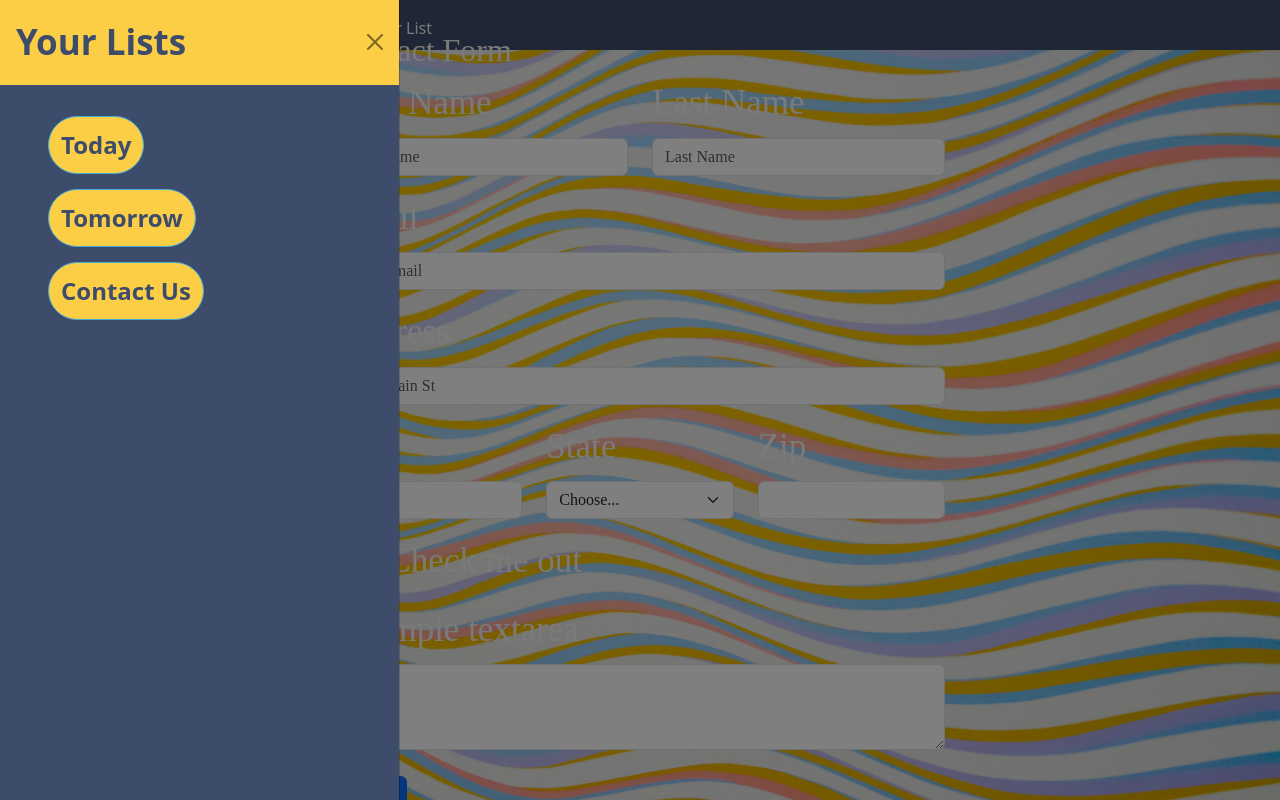
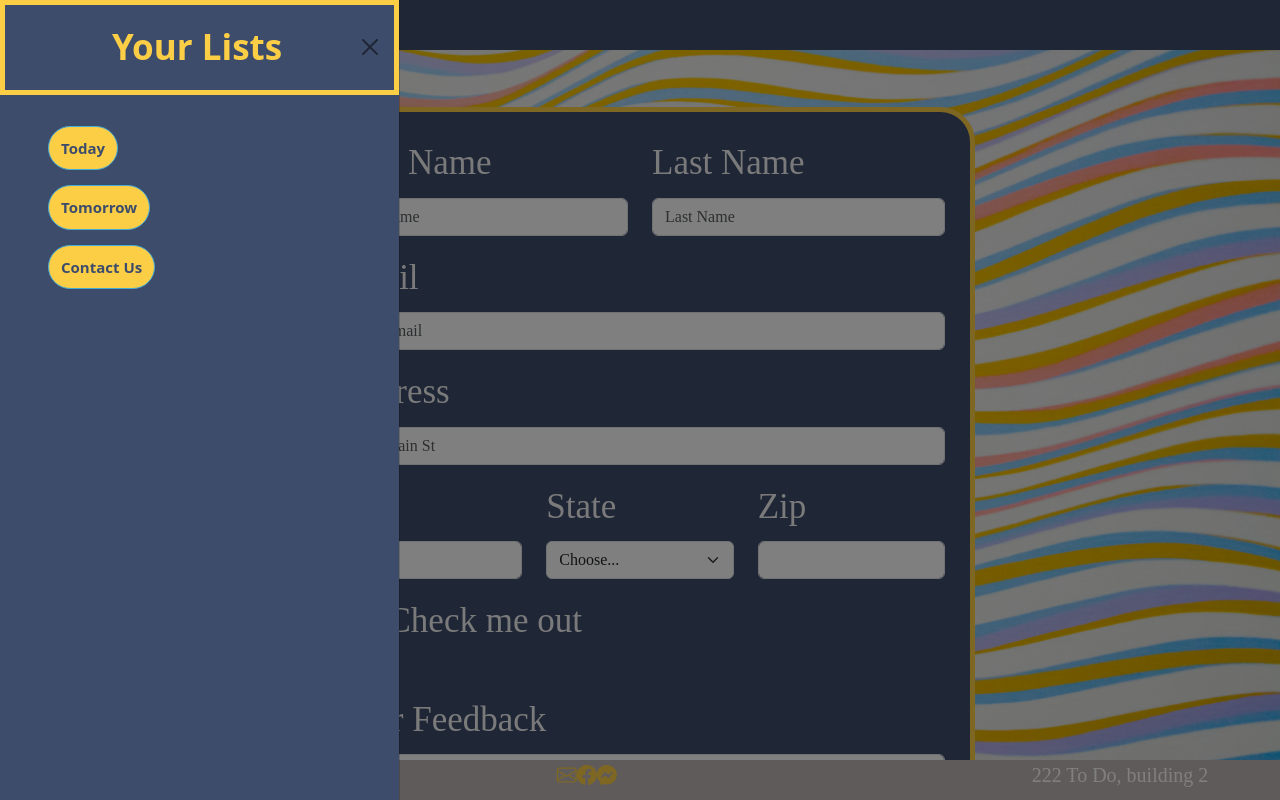
Before and after one commit to ReyesLawson/TODOLIST, a React (Create React App) app: page /contactpage in a window 1280 px wide. Both pictures are taken after a click on the button "Pick your List". Shown: the top 800 px of the page. Built offline with nearby package versions, Linux system fonts and the light colour scheme.

Commit message:
added footer

```diff
--- a/src/App.css
+++ b/src/App.css
@@ -9,6 +9,6 @@ main{
   background-image:url(../public/images/to-doBackground.jpg);
   color:whitesmoke;
   background-size: cover;
-  background-position: center center;
+  background-position:center;
   background-attachment: fixed;
 }
--- a/src/component/ToDoList/ContactPage/ContactPage.css
+++ b/src/component/ToDoList/ContactPage/ContactPage.css
@@ -1,7 +1,37 @@
-.Contact{
-    display:flex;
+.Contact {
+  display: flex;
+  justify-content: center;
+  align-items: center;
+  color: whitesmoke;
+  padding-top: 50px;
+}
+
+.contact-container {
+  border: 2px solid;
+  border-color: #3e4c6c !important;
+  background-color: #3e4c6c;
+  margin: 7px;
+  padding: 25px;
+  padding-top: 25px;
+  padding-bottom: 55px;
+  border-color: rgb(251, 206, 70) !important;
+  border: 5px solid;
+  border-radius: 35px;
+}
+
+h2 {
+  align-items: center;
+  margin: auto;
+  justify-content: center;
+  display: flex;
+  font-weight: bold !important;
+  font-size: 55px !important;
+  padding-bottom: 40px;
+}
+
+.feedback-container{
+    padding-top: 30px;
     justify-content: center;
     align-items: center;
-    height: 100vh;
-
+    color: whitesmoke;
 }
--- a/src/component/ToDoList/ContactPage/ContactPage.jsx
+++ b/src/component/ToDoList/ContactPage/ContactPage.jsx
@@ -8,9 +8,10 @@ import Row from "react-bootstrap/Row";
 
 const ContactPage = () => {
   return (
+    <>
     <section className="Contact">
-      <Form>
-        <h2>Contact Form</h2>
+      <Form className="contact-container">
+
         <Row className="mb-3">
           <Form.Group as={Col} controlId="formGridFirstName">
             <Form.Label>First Name</Form.Label>
@@ -57,8 +58,8 @@ const ContactPage = () => {
         <Form.Group className="mb-3" id="formGridCheckbox">
           <Form.Check type="checkbox" label="Check me out" />
         </Form.Group>
-        <Form.Group className="mb-3" controlId="exampleForm.ControlTextarea1">
-          <Form.Label>Example textarea</Form.Label>
+        <Form.Group className="mb-3 feedback-container" controlId="exampleForm.ControlTextarea1">
+          <Form.Label>Your Feedback</Form.Label>
           <Form.Control as="textarea" rows={3} />
         </Form.Group>
 
@@ -66,7 +67,26 @@ const ContactPage = () => {
           Submit
         </Button>
       </Form>
+
     </section>
+    <footer className="footer container-fluid">
+        <div className="row">
+          <div className="col-sm-2">&copy;GetEr Done</div>
+          <div className="col-sm-7">
+            <div className="social_media">
+              <a href="mailto:reyeslawson89@gmail.com" class="bi bi-envelope">
+              </a>
+              <a href="https://www.facebook.com/" class="bi bi-facebook">
+              </a>
+              <a href="https://www.messenger.com/login/?next=https%3A%2F%2Fwww.messenger.com%2F"
+                class="bi bi-messenger">
+              </a>
+            </div>
+          </div>
+          <div class="col-sm-3">222 To Do, building 2</div>
+        </div>
+      </footer>
+    </>
   );
 };
 export default ContactPage;
--- a/src/component/ToDoList/Navbar/Navbar.css
+++ b/src/component/ToDoList/Navbar/Navbar.css
@@ -1,10 +1,12 @@
 .offcanvas-body{
     background-color: #3e4c6c;
     height: 100px;
+
 }
 .offcanvas-header{
-    background-color:  rgb(251, 206, 70)!important;
-
+   background-color: #3e4c6c;
+   border-color: rgb(251, 206, 70)!important;
+   border: 5px solid;
 }
 .nav-list-buttons{
     background-color: rgb(251, 206, 70)!important;
@@ -20,12 +22,18 @@
     font-weight: bold;
 }
 .offcanvas-title{
-    color:#3e4c6c;
+    color: rgb(251, 206, 70)!important;
     align-items: center;
     justify-content: center;
     display: flex;
     font-weight: bold;
     font-size: 35px;
+    align-items: center;
+    margin: auto;
+    justify-content: center;
+    display: flex;
+    font-weight: bold !important;
+    padding-left: 55px;
 
 }
 
@@ -35,3 +43,10 @@
 .navbar-brand{
     color:whitesmoke;
 }
+.offcanvas-buttons{
+    font-size: 15px !important;
+}
+.nav-container{
+    align-items: center;
+    justify-content: center;
+}
--- a/src/component/ToDoList/Navbar/Navbar.jsx
+++ b/src/component/ToDoList/Navbar/Navbar.jsx
@@ -19,7 +19,7 @@ function NavBar() {
     <div className="nav-container">
       <Navbar>
         <Container>
-          <Navbar.Brand href="#home">Navbar</Navbar.Brand>
+          <Navbar.Brand href="#home"><i className="bi bi-alarm"></i></Navbar.Brand>
           <Nav className="me-auto">
             <Nav.Link href="/">Home</Nav.Link>
             <NavLink to="/contactpage" className="nav-link">Contact Us</NavLink>
@@ -27,12 +27,6 @@ function NavBar() {
           </Nav>
         </Container>
       </Navbar>
-      <Nav>
-        <linkContainer to="/contactpage">
-        <Nav.Link>
-        Contact</Nav.Link></linkContainer>
-      </Nav>
-
       <Offcanvas show={show} onHide={handleClose}>
         <Offcanvas.Header closeButton>
           <Offcanvas.Title>Your Lists</Offcanvas.Title>
@@ -42,15 +36,15 @@ function NavBar() {
             <div>
               <Button
                 type="OnClick"
-                className="nav-list-buttons d-flex flex-row fs-4">
+                className="nav-list-buttons d-flex flex-row fs-4 offcanvas-buttons">
                 Today
               </Button>
 
-              <Button type="" className="nav-list-buttons d-flex flex-row fs-4">
+              <Button type="" className="nav-list-buttons d-flex flex-row fs-4 offcanvas-buttons">
                 Tomorrow
               </Button>
 
-              <Button type="" className="nav-list-buttons d-flex flex-row fs-4">
+              <Button type="" className="nav-list-buttons d-flex flex-row fs-4 offcanvas-buttons">
                 Contact Us
               </Button>
             </div>
--- a/src/component/ToDoList/ToDoList.css
+++ b/src/component/ToDoList/ToDoList.css
@@ -80,3 +80,31 @@ h1{
     text-decoration: line-through;
     color: black;
 }
+Footer{
+    background-color: rgb(193, 183, 183);
+    color: white;
+    position: relative;
+    font-size: 20px;
+    padding-bottom: 20px;
+    position: fixed;
+    left: 0px;
+    bottom: 0px;
+    height: 40px;
+    width: 100%;
+    text-align: center;
+
+}
+ .bi-alarm{
+    color: rgb(251, 206, 70)!important;
+    font-size: 20px;
+ }
+
+.bi-envelope{
+    color: rgb(251, 206, 70)!important;
+}
+.bi-facebook{
+    color: rgb(251, 206, 70)!important;
+}
+.bi-messenger{
+    color: rgb(251, 206, 70)!important;
+}
--- a/src/component/ToDoList/ToDoList.jsx
+++ b/src/component/ToDoList/ToDoList.jsx
@@ -1,6 +1,6 @@
 import React, { useState } from "react";
 import "./ToDoList.css";
-import { Button, Form, Container } from "react-bootstrap";
+import { Button, Form, Container, Footer } from "react-bootstrap";
 import "bootstrap-icons/font/bootstrap-icons.css";
 
 export default function ToDoList() {
@@ -82,6 +82,23 @@ export default function ToDoList() {
           </ol>
         </div>
       </Container>
+      <footer className="footer container-fluid">
+        <div className="row">
+          <div className="col-sm-2">&copy;GetEr Done</div>
+          <div className="col-sm-7">
+            <div className="social_media">
+              <a href="mailto:reyeslawson89@gmail.com" class="bi bi-envelope">
+              </a>
+              <a href="https://www.facebook.com/" class="bi bi-facebook">
+              </a>
+              <a href="https://www.messenger.com/login/?next=https%3A%2F%2Fwww.messenger.com%2F"
+                class="bi bi-messenger">
+              </a>
+            </div>
+          </div>
+          <div class="col-sm-3">222 To Do, building 2</div>
+        </div>
+      </footer>
     </>
   );
 }
```
